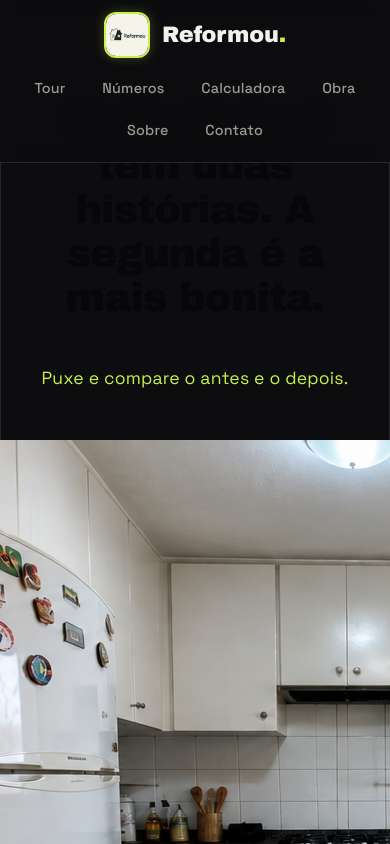
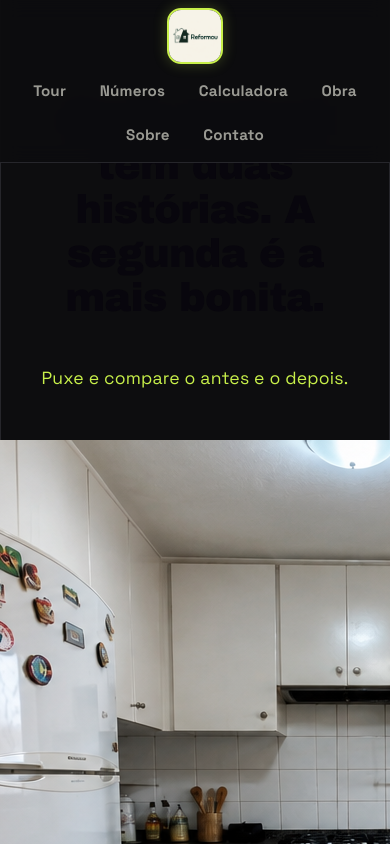
Before and after one commit to guibuenoc/Reformou, a React (Vite) app: page / in a window 390 px wide. Shown: the top 844 px of the page. Built offline with nearby package versions, Linux system fonts and the light colour scheme.

Commit message:
Logo maior sem texto e menu com letras maiores

```diff
--- a/src/App.css
+++ b/src/App.css
@@ -35,7 +35,7 @@ body {
   display: flex;
   justify-content: space-between;
   align-items: center;
-  padding: 0.75rem 2rem;
+  padding: 0.6rem 2rem;
   background: rgba(13, 13, 15, 0.92);
   backdrop-filter: blur(10px);
   border-bottom: 1px solid var(--border);
@@ -45,29 +45,17 @@ body {
 .logo-area {
   display: flex;
   align-items: center;
-  gap: 0.75rem;
   text-decoration: none;
 }
 
 .logo-img {
-  width: 46px;
-  height: 46px;
-  border-radius: 12px;
+  width: 72px;
+  height: 72px;
+  border-radius: 14px;
   object-fit: cover;
   border: 2px solid var(--accent);
-  box-shadow: 0 0 12px rgba(200, 240, 74, 0.25);
-}
-
-.logo-texto {
-  font-family: 'Archivo Black', sans-serif;
-  font-size: 1.4rem;
-  color: var(--text);
-  letter-spacing: -0.01em;
-}
-
-.logo-texto::after {
-  content: '.';
-  color: var(--accent);
+  box-shadow: 0 0 14px rgba(200, 240, 74, 0.25);
+  display: block;
 }
 
 .menu nav {
@@ -79,9 +67,9 @@ body {
 .menu nav a {
   color: var(--muted);
   text-decoration: none;
-  font-size: 0.9rem;
-  font-weight: 500;
-  padding: 0.45rem 1rem;
+  font-size: 1.05rem;
+  font-weight: 600;
+  padding: 0.55rem 1.25rem;
   border-radius: 999px;
   transition: color 0.2s, background 0.2s;
 }
@@ -634,13 +622,23 @@ footer {
 @media (max-width: 720px) {
   .menu {
     flex-direction: column;
-    gap: 0.75rem;
-    padding: 0.75rem 1rem;
+    gap: 0.5rem;
+    padding: 0.5rem 1rem;
+  }
+
+  .logo-img {
+    width: 56px;
+    height: 56px;
   }
 
   .menu nav {
     justify-content: center;
     gap: 0.3rem;
+  }
+
+  .menu nav a {
+    font-size: 0.95rem;
+    padding: 0.45rem 0.9rem;
   }
 
   section {
--- a/src/App.jsx
+++ b/src/App.jsx
@@ -17,7 +17,6 @@ function App() {
       <header className="menu">
         <a href="#inicio" className="logo-area">
           <img className="logo-img" src={logoReformou} alt="Logo Reformou" />
-          <span className="logo-texto">Reformou</span>
         </a>
         <nav>
           <a href="#tour">Tour</a>
```
